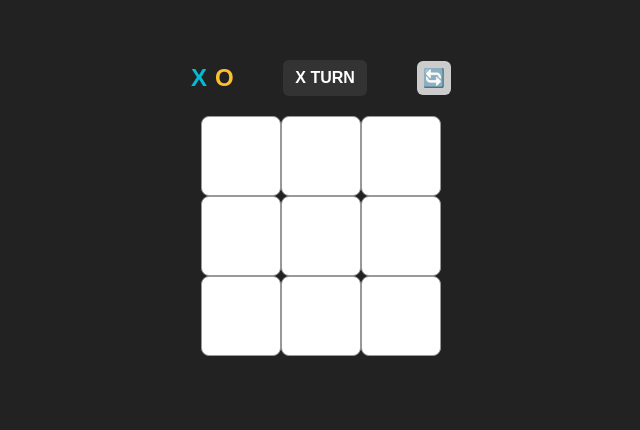
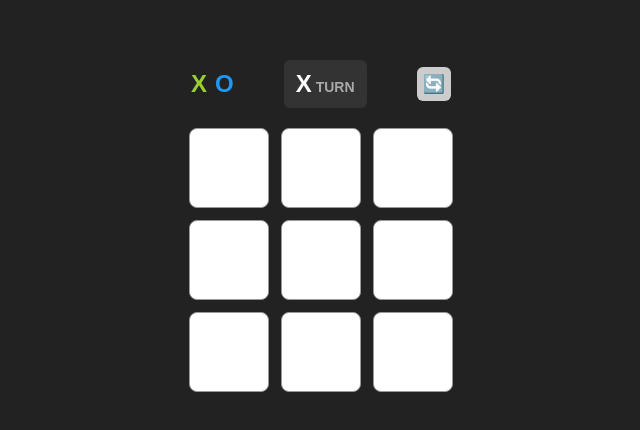
Before and after one commit to Edgar202323/garry-tictactoe-react, a React (Vite) app: page / in a window 1280 px wide. Shown: the part 140-570 px from the top of the page, without its empty margins (199-839 px from the left). Built offline with nearby package versions, Linux system fonts and the light colour scheme.

Commit message:
Added colors

```diff
--- a/src/App.css
+++ b/src/App.css
@@ -66,10 +66,13 @@ body {
   padding: 0;
   box-sizing: border-box;
   color: black;
+  border-radius: 8px;
 }
 
 .board-row {
   display: flex;
+  gap: 12px;
+  margin-bottom: 12px;
 }
 
 .move-list {
@@ -111,13 +114,13 @@ body {
 }
 
 .player-x {
-  color: #00bcd4;
+  color: #9acd32;
   font-size: 24px;
   font-weight: bold;
 }
 
 .player-o {
-  color: #fbc02d;
+  color: #2196f3;
   font-size: 24px;
   font-weight: bold;
 }
@@ -143,3 +146,25 @@ body {
 .restart-icon:hover {
   background-color: #aaa;
 }
+
+.turn-indicator {
+  background-color: #333;
+  color: white;
+  padding: 6px 12px;
+  border-radius: 6px;
+  font-weight: bold;
+  font-size: 20px;
+  display: flex;
+  align-items: baseline;
+  gap: 4px;
+}
+
+.turn-player {
+  font-size: 24px;
+  color: white;
+}
+
+.turn-label {
+  font-size: 14px;
+  color: #aaa;
+}
--- a/src/Game.tsx
+++ b/src/Game.tsx
@@ -70,8 +70,18 @@ export default function Game() {
           <span className="player-o">O</span>
         </div>
         <div className="turn-indicator">
-          {winner ? `Winner: ${winner}` : isBoardFull ? "It's a tie!" : `${xIsNext ? 'X' : 'O'} TURN`}
-        </div>
+            {winner ? (
+                `Winner: ${winner}`
+            ) : isBoardFull ? (
+                "It's a tie!"
+            ) : (
+                <>
+                <span className="turn-player">{xIsNext ? 'X' : 'O'}</span>
+                <span className="turn-label"> TURN</span>
+                </>
+            )}
+            </div>
+
         <button className="restart-icon" onClick={handleReset} title="Restart Game">
           🔄
         </button>
--- a/src/Square.tsx
+++ b/src/Square.tsx
@@ -4,9 +4,11 @@ type SquareProps = {
 };
 
 export default function Square({ value, onSquareClick }: SquareProps) {
+  const color = value === 'X' ? '#9acd32' : value === 'O' ? '#2196f3' : 'black';
+
   return (
-    <button className="square" onClick={onSquareClick}>
-      {value !== null ? value : <span style={{ visibility: 'hidden' }}>X</span>}
+    <button className="square" onClick={onSquareClick} style={{ color }}>
+      {value}
     </button>
   );
 }
```
